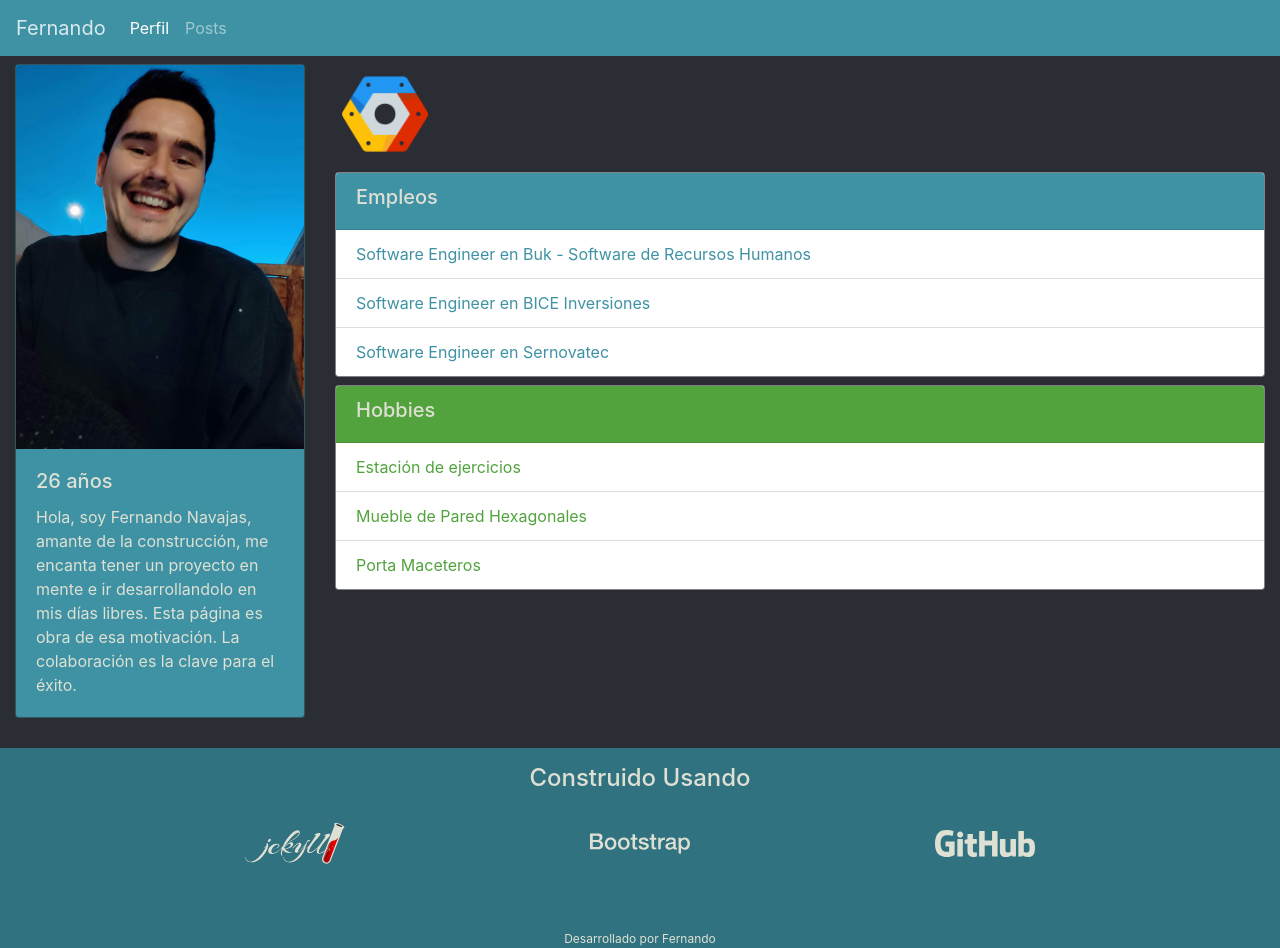
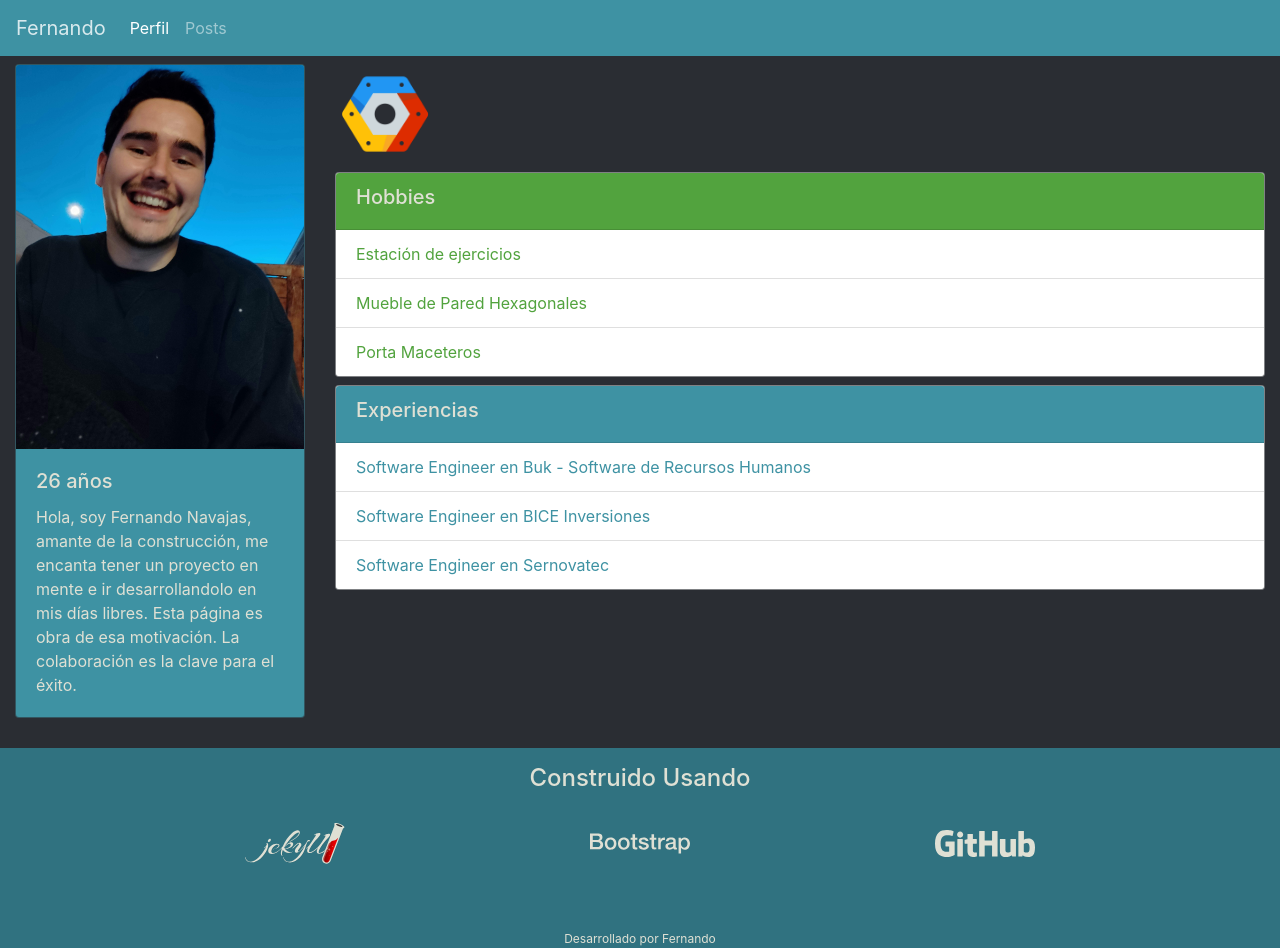
Before and after one commit to fernandonavajas/my-blog, a Jekyll site: the page built from index.html, in a window 1280 px wide. Built offline with Jekyll 4.4.1, drawn with Linux system fonts in a browser that asks for light colours; some of the changed lines change nothing that is shown.

Commit message:
feat: agregar descripcion de experiencias

```diff
--- a/_includes/profile-jobs.html
+++ b/_includes/profile-jobs.html
@@ -1,6 +1,6 @@
 <div id="accordion-jobs" class="card card-jobs">
   <div class="card-header card-header_jobs">
-    <h5>Empleos</h5>
+    <h5>Experiencias</h5>
   </div>
   <ul class="list-group list-group-flush">
     <li class="list-group-item">
@@ -9,7 +9,13 @@
       </div>
       <div id="collapseOneJob" class="collapse" aria-labelledby="headingOne" data-parent="#accordion-jobs">
         <div class="card-body">
-          kiwi melon
+          El Oasis Buk, un lugar donde me siento agradecido de haber postulado, al principio no tenía idea que hacían, pero poco a poco
+          empecé a empaparme de su cultura y la energía de su equipo, entré al equipo de selección y atracción de talento, donde nos encargamos de
+          las postulaciones de candidatos a los distintos clientes de Buk. Portales de postulación, flujos del proceso de selección, creación del
+          empleado en la plataforma, integraciones con otras plataformas de empleos como Trabajando.com, Linkedin, Bolsa Nacional de Empleo.
+          <br><br>
+          Tecnologías utilizadas: Ruby on Rails, Javascript, Postgress, Gitlab, Jira.
+
         </div>
       </div>
     </li>
@@ -19,7 +25,10 @@
       </div>
       <div id="collapseTwoJob" class="collapse" aria-labelledby="headingTwo" data-parent="#accordion-jobs">
         <div class="card-body">
-          banana
+          Desarrollo plataforma para el registro de personas naturales como clientes BICE Inversiones.
+          <br><br>
+          Tecnologías utilizadas: Python(Flask), React, MongoDB, Docker, kubernetes para micro servicios.
+
         </div>
       </div>
     </li>
@@ -29,7 +38,9 @@
       </div>
       <div id="collapseThreeJob" class="collapse" aria-labelledby="headingThree" data-parent="#accordion-jobs">
         <div class="card-body">
-          pera manzana
+          Desarrollo de servicios web para BICE Inversiones.
+          <br><br>
+          Tecnologías utilizadas:  Java(Sprint-Boot), WebLogic, SQLS para servicios internos del banco.
         </div>
       </div>
     </li>
--- a/_sass/main.scss
+++ b/_sass/main.scss
@@ -67,10 +67,18 @@
   &-jobs {
     width: 100%;
     height: fit-content;
-    color: #3e92a3
+    color: #3e92a3;
+
+    .card-body {
+      color: gray;
+    }
   }
   &-hobbies{
-    color: #52a33e
+    color: #52a33e;
+
+    .card-body {
+      color: gray;
+    }
   }
   .card-header {
     color: #dfe0d4;
--- a/index.html
+++ b/index.html
@@ -10,7 +10,7 @@
   </div>
   <div class="col-md-9">
     {% include profile-certifications.html %}
+    {% include profile-hobbies.html %}
     {% include profile-jobs.html %}
-    {% include profile-hobbies.html %}
   </div>
 </div>
```
